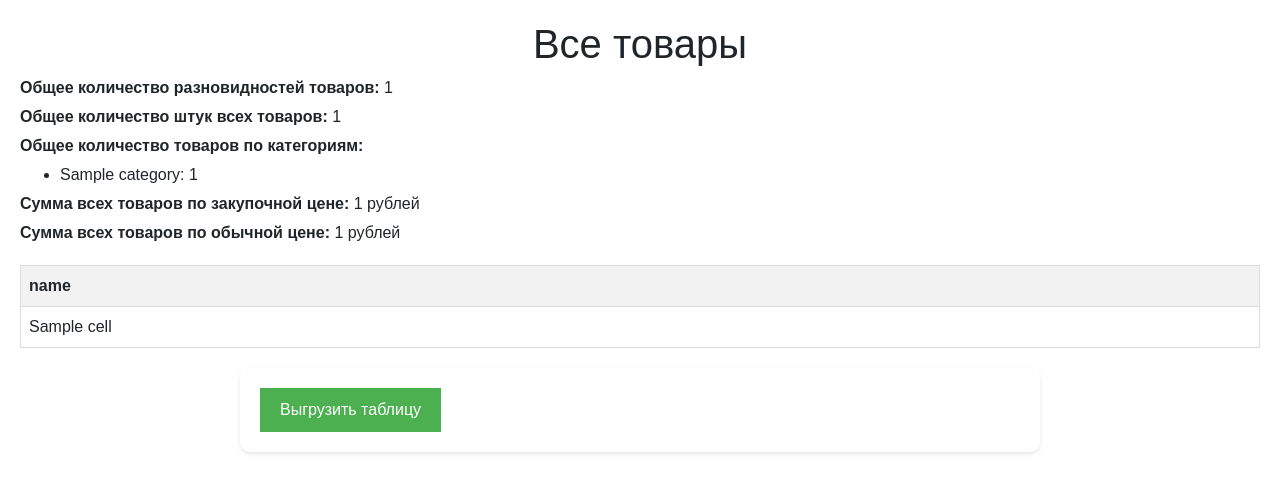
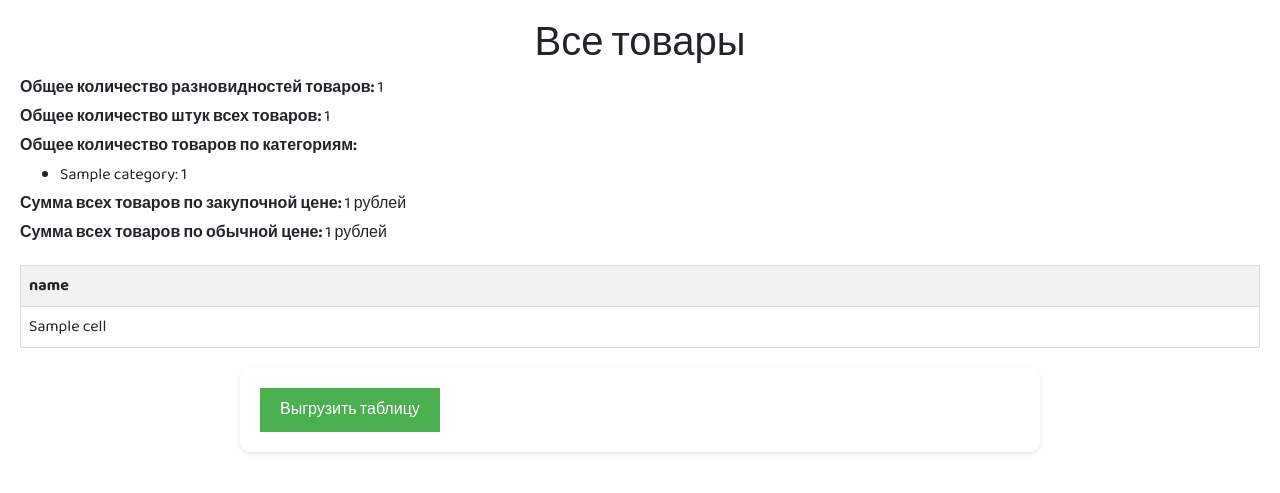
Before and after one commit to k009xt/albanida, a Flask app: template templates/all_products.html in a window 1280 px wide. Shown: the top 493 px of the page. Run offline with Flask 2, Linux system fonts and the light colour scheme; the template is opened without the code that fills it: most values are stand-ins (such as "Sample title", 1, 10 or a date in 2020); parts of the project's set-up code (start-up, migrations or seed data) failed here and were passed over; some libraries are stand-ins or nearby versions.

Commit message:
Update base.html

```diff
--- a/templates/base.html
+++ b/templates/base.html
@@ -7,6 +7,7 @@
     <link rel="stylesheet" href="/static/css/styles.css">
     <link rel="stylesheet" href="https://stackpath.bootstrapcdn.com/bootstrap/4.5.2/css/bootstrap.min.css">
     <link href="https://fonts.googleapis.com/css2?family=Nunito:wght@400;600;700&display=swap" rel="stylesheet">
+    <link href="https://fonts.googleapis.com/css2?family=Baloo+2:wght@400;700&family=Roboto:wght@400;700&display=swap" rel="stylesheet">
 </head>
 <body>
     <div class="mobile-nav" id="mobileNav">
```
